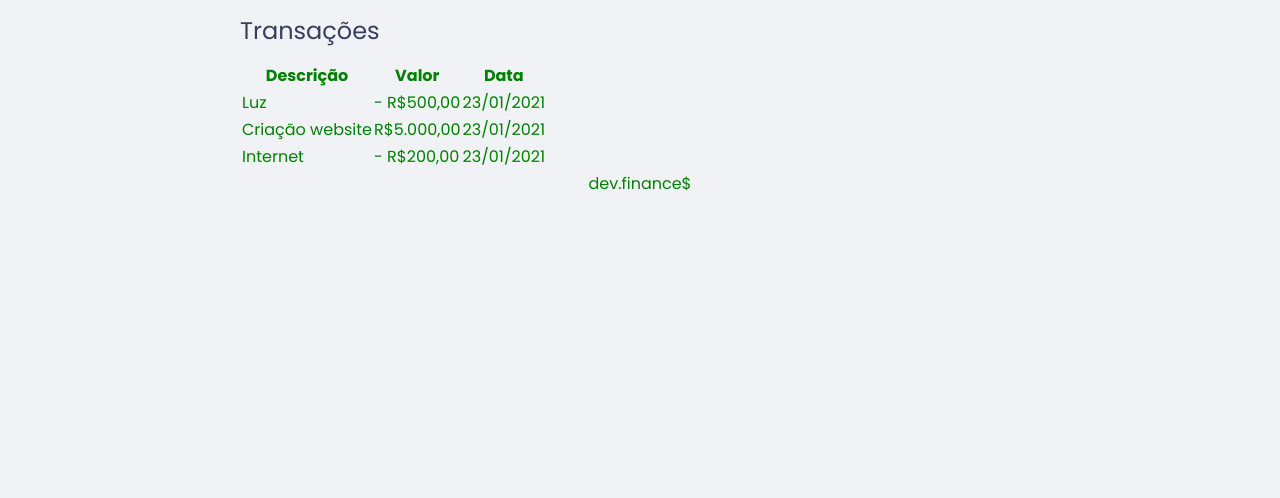
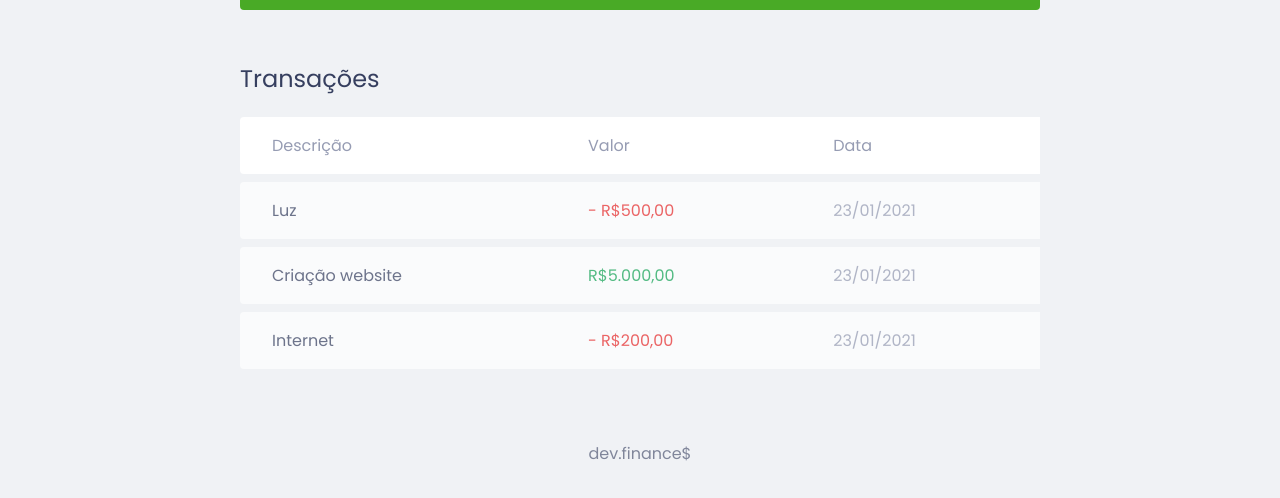
Before and after one commit to JonatasDuarte/dev.finance, a plain HTML site: page index.html in a window 1280 px wide. Shown: the part 625-1123 px from the top of the page. Before the commit the page ends 821 px from the top, so only its background shows below. Drawn offline with Linux system fonts and the light colour scheme.

Commit message:
primeira parte html e css finalizada

```diff
--- a/index.html
+++ b/index.html
@@ -30,7 +30,7 @@
         <p>R$ 2.000,00</p>
       </div>
 
-      <div class="card">
+      <div class="card total">
         <h3>Total</h3>
         <p>R$ 3.000,00</p>
       </div>
@@ -50,21 +50,21 @@
 
         <tbody>
           <tr>
-            <td>Luz</td>
-            <td>- R$500,00</td>
-            <td>23/01/2021</td>
+            <td class="description">Luz</td>
+            <td class="expense">- R$500,00</td>
+            <td clas="date">23/01/2021</td>
           </tr>
 
           <tr>
-            <td>Criação website</td>
-            <td>R$5.000,00</td>
-            <td>23/01/2021</td>
+            <td class="description">Criação website</td>
+            <td class="income">R$5.000,00</td>
+            <td class="date">23/01/2021</td>
           </tr>
 
           <tr>
-            <td>Internet</td>
-            <td>- R$200,00</td>
-            <td>23/01/2021</td>
+            <td class="description">Internet</td>
+            <td class="expense">- R$200,00</td>
+            <td class="date">23/01/2021</td>
           </tr>
 
         </tbody>
--- a/styles.css
+++ b/styles.css
@@ -7,7 +7,7 @@
   margin: 0;
   padding: 0;
   box-sizing: border-box;
-  color: green;
+
 }
 
 body {
@@ -71,9 +71,68 @@ header {
 .card p {
   font-size: 2rem;
   line-height: 3rem;
+
+  margin-top: 1rem;
 }
 
+.card.total {
+  background: #49aa26;
+  color: #fff;
+
+}
+
+/* Table ===========*/
+#data-table {
+  width: 100%;
+  border-spacing: 0 0.5rem;
+  color: #969cb3;
+
+}
+
+table thead tr th:first-child,
+table tbody tr td:first-child{
+  border-radius: 0.25rem 0 0 0.25rem;
+
+}
+
+table thead th {
+  background: white;
+
+  font-weight: normal;
+  padding: 1rem 2rem;
+
+  text-align: left;
+}
+
+table tbody tr {
+  opacity: 0.7;
+}
+
+table tbody tr:hover{
+  opacity: 1;
+}
+
+table td {
+  background: white;
+  padding: 1rem 2rem;
+}
+
+td.description {
+  color: var(--dark-blue);
+}
+
+td.income {
+  color: #12a454
+}
+
+td.expense {
+  color: #e92929;
+}
 /* Footer ===========*/
 footer {
   text-align: center;
+  padding: 4rem 0 2rem;
+  color: var(--dark-blue);
+
+  opacity: 0.6;
 }
```
